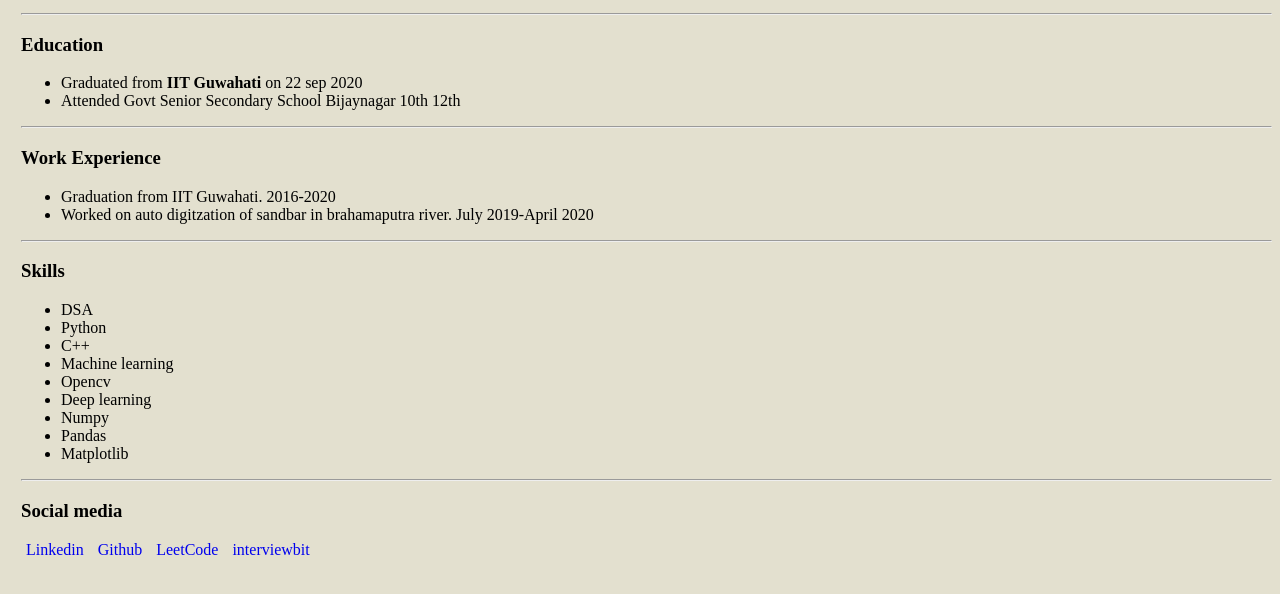
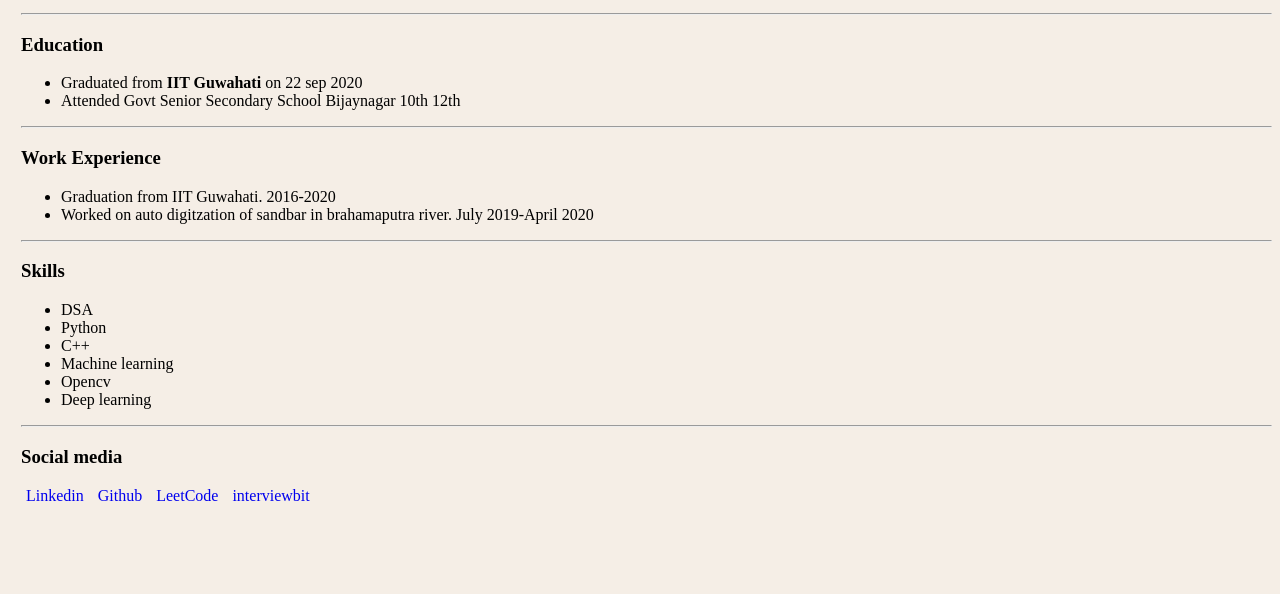
Before and after one commit to hemrajat/portfolio, a plain HTML site: page index.html in a window 1280 px wide. Shown: the part 122-716 px from the top of the page. Drawn offline with Linux system fonts and the light colour scheme.

Commit message:
Changed about and color of body

```diff
--- a/css/styles.css
+++ b/css/styles.css
@@ -1,5 +1,5 @@
 body{
-  background-color: #E3E0CF;
+  background-color: #F5EEE6;
   padding-left: 13px;
   padding-top: 13px;
   padding-bottom: 20px;
--- a/index.html
+++ b/index.html
@@ -38,9 +38,6 @@
     <li> Machine learning</li>
     <li>Opencv</li>
     <li>Deep learning</li>
-    <li>Numpy</li>
-    <li>Pandas</li>
-    <li>Matplotlib</li>
   </ul>
   <hr>
   <h3>Social media</h3>
```
